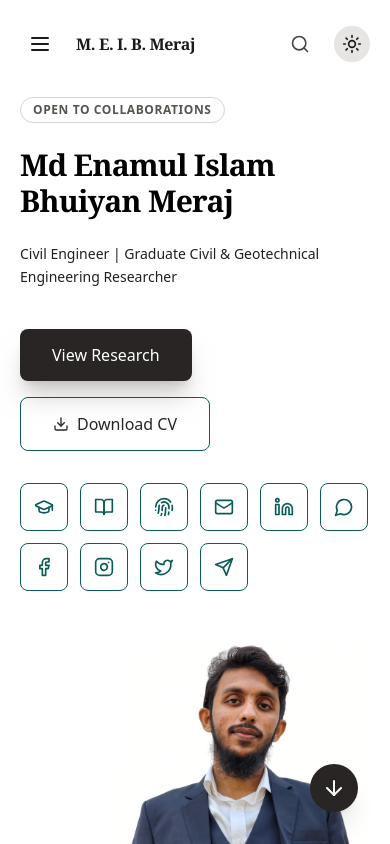
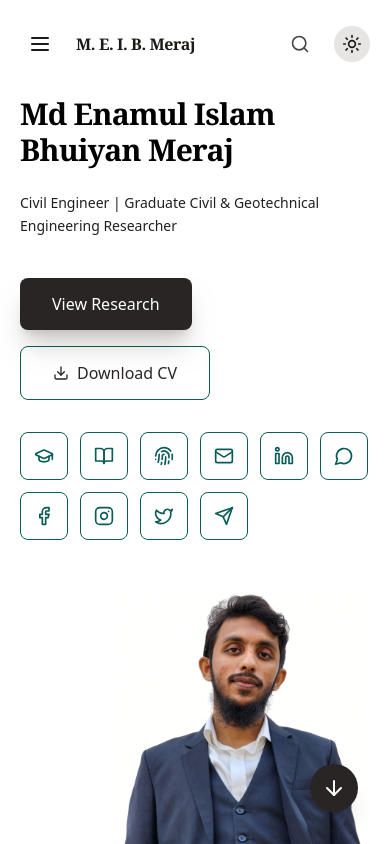
Before and after one commit to enamulislammeraj25-rin/portfolio-xrin, a React (Create React App) app: page / in a window 390 px wide. Shown: the top 844 px of the page. Built offline with nearby package versions, Linux system fonts and the light colour scheme.

Commit message:
Drop the collaboration chip. Crossfade theme colors and portraits over 2s.

```diff
--- a/src/App.js
+++ b/src/App.js
@@ -483,7 +483,7 @@ export default function App() {
   );
 
   return (
-    <div className={`min-h-screen transition-all duration-700 ease-in-out font-sans theme-${theme} ${getAppBg()} ${theme === 'dark' ? 'dark' : ''}`}>
+    <div className={`min-h-screen transition-colors duration-[2000ms] ease-in-out font-sans theme-${theme} ${getAppBg()} ${theme === 'dark' ? 'dark' : ''}`}>
 
       <style>{`
         html { scroll-behavior: smooth; }
@@ -844,12 +844,6 @@ export default function App() {
 
         <div className="relative z-10 w-full max-w-[90rem] mx-auto px-5 md:px-8 grid md:grid-cols-[1fr_auto] gap-6 lg:gap-8 items-center py-24">
           <div className="text-left">
-          <div className={`mb-6 inline-flex items-center px-3 py-1 rounded-full backdrop-blur-sm text-xs font-semibold tracking-wider uppercase animate-in fade-in slide-in-from-bottom-4 duration-700 delay-100 border
-             ${isLight ? 'border-stone-300 bg-white/50 text-stone-600' :
-               'border-white/20 bg-white/10 text-inherit'}`}>
-             Open to Collaborations
-          </div>
-
           {theme === 'blueprint' && (
             <div className="mb-3 text-[11px] tracking-[0.35em] uppercase text-[#F2C14E]/80">Survey of a career</div>
           )}
@@ -914,18 +908,22 @@ export default function App() {
           </div>
           </div>
 
-          <div className="flex items-center justify-end md:pl-4">
-            <img
-              src={
-                theme === 'dark' ? '/hero-dark.png' :
-                theme === 'blueprint' ? '/hero-blueprint.png' :
-                theme === 'spring' ? '/hero-spring.png' :
-                theme === 'warm' ? '/hero-warm.png' :
-                '/hero-light.png'
-              }
-              alt={PORTFOLIO_DATA.profile.name}
-              className="w-64 sm:w-72 md:w-80 lg:w-96 h-auto object-contain pointer-events-none select-none"
-            />
+          <div className="relative w-64 sm:w-72 md:w-80 lg:w-96 ml-auto">
+            {[
+              ['dark', '/hero-dark.png'],
+              ['blueprint', '/hero-blueprint.png'],
+              ['light', '/hero-light.png'],
+            ].map(([key, src], i) => {
+              const on = theme === key || (key === 'light' && theme !== 'dark' && theme !== 'blueprint');
+              return (
+                <img
+                  key={key}
+                  src={src}
+                  alt={on ? PORTFOLIO_DATA.profile.name : ''}
+                  className={`w-64 sm:w-72 md:w-80 lg:w-96 h-auto object-contain pointer-events-none select-none transition-opacity duration-[2000ms] ease-in-out ${i === 0 ? 'relative' : 'absolute inset-0'} ${on ? 'opacity-100' : 'opacity-0'}`}
+                />
+              );
+            })}
           </div>
         </div>
 
```
